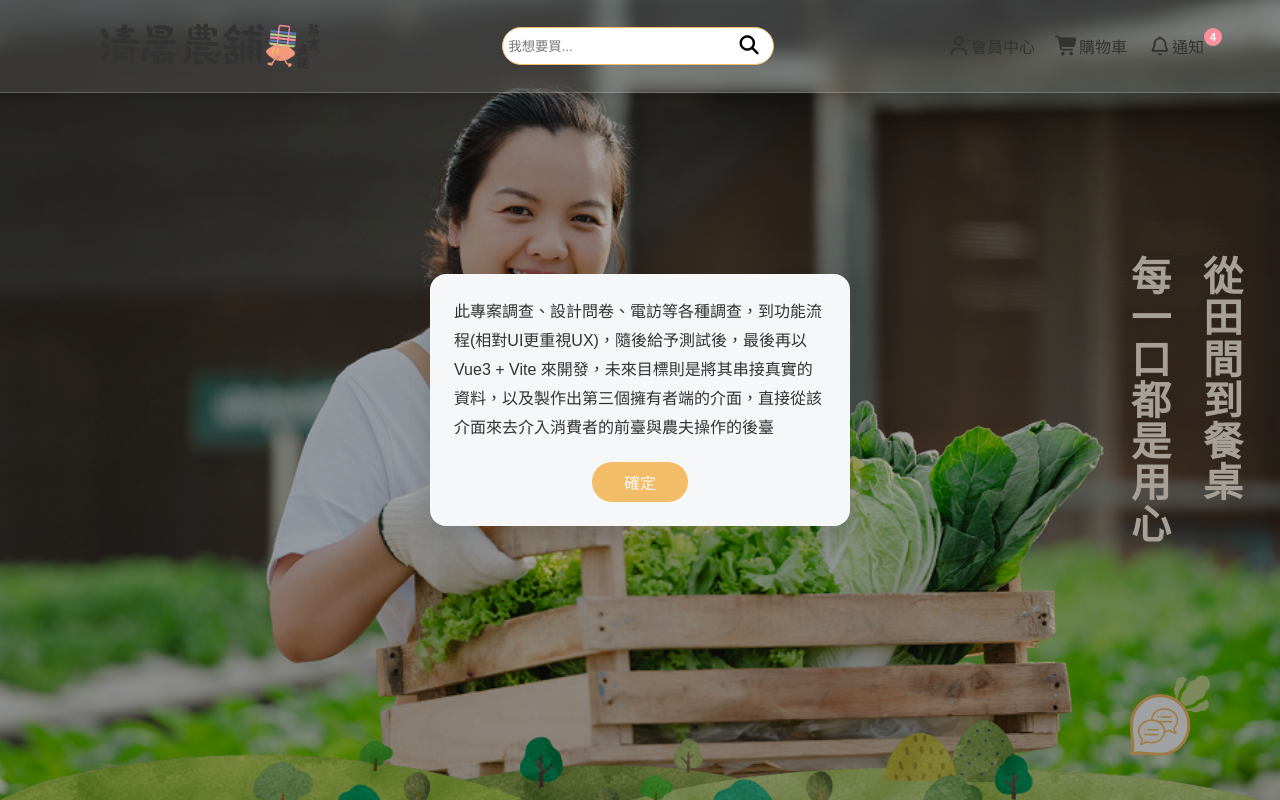
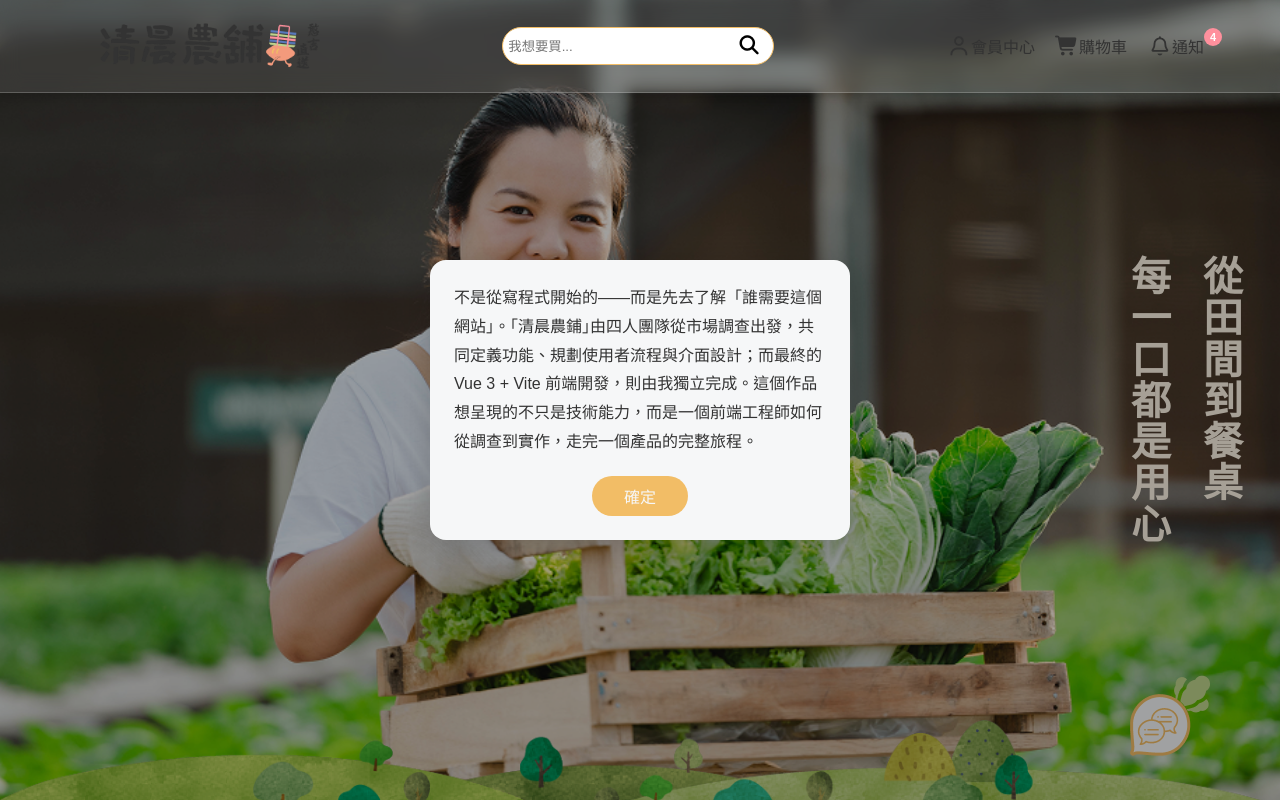
Before and after one commit to rHyThM3294/morning-farm, a Vue app: page / in a window 1280 px wide. Both pictures are taken after a click on the button 1170 px from the left and 717 px from the top of the page. Shown: the top 800 px of the page. Built offline with nearby package versions, Linux system fonts and the light colour scheme.

Commit message:
更改commContent內的文字敘述

```diff
--- a/src/components/common/Communication.vue
+++ b/src/components/common/Communication.vue
@@ -2,7 +2,7 @@
   <div v-show="visible" class="commOverlay" ref="overlayRef" @click.self="closePanel">
     <div class="commPanel" ref="panelRef">
       <div class="commContent">
-        <p>此專案調查、設計問卷、電訪等各種調查，到功能流程(相對UI更重視UX)，隨後給予測試後，最後再以 Vue3 + Vite 來開發，未來目標則是將其串接真實的資料，以及製作出第三個擁有者端的介面，直接從該介面來去介入消費者的前臺與農夫操作的後臺</p>
+        <p>不是從寫程式開始的——而是先去了解「誰需要這個網站」。｢清晨農鋪｣由四人團隊從市場調查出發，共同定義功能、規劃使用者流程與介面設計；而最終的 Vue 3 + Vite 前端開發，則由我獨立完成。這個作品想呈現的不只是技術能力，而是一個前端工程師如何從調查到實作，走完一個產品的完整旅程。</p>
       </div>
       <div class="commFooter">
         <button type="button" class="confirmButton" @click="closePanel">確定</button>
@@ -10,45 +10,34 @@
     </div>
   </div>
 </template>
-
 <script setup>
 import { ref, watch, nextTick } from 'vue'
 import { gsap } from 'gsap'
-
 const props = defineProps({
   visible: Boolean,
   originRect: Object
 })
-
 const emit = defineEmits(['close'])
-
 const overlayRef = ref(null)
 const panelRef = ref(null)
-
 watch(() => props.visible, async (val) => {
   if (!val) return
   await nextTick()
   if (!panelRef.value || !props.originRect) return
-
   const { x, y, width, height } = props.originRect
-
   // 計算按鈕中心點相對於視窗的位置
   const btnCenterX = x + width / 2
   const btnCenterY = y + height / 2
-
   // 取得 panel 的尺寸，計算 panel 中心
   const panelRect = panelRef.value.getBoundingClientRect()
   const panelCenterX = window.innerWidth / 2
   const panelCenterY = window.innerHeight / 2
-
   // 偏移量：從按鈕中心到 panel 正中間的差距
   const offsetX = btnCenterX - panelCenterX
   const offsetY = btnCenterY - panelCenterY
-
   // overlay 淡入
   gsap.set(overlayRef.value, { opacity: 0 })
   gsap.to(overlayRef.value, { opacity: 1, duration: 0.3, ease: 'power2.out' })
-
   // panel 從按鈕位置縮放展開到正中間
   gsap.set(panelRef.value, { clearProps: 'all' })
   gsap.set(panelRef.value, {
@@ -67,25 +56,20 @@ watch(() => props.visible, async (val) => {
     ease: 'power3.out'
   })
 })
-
 function closePanel() {
   if (!panelRef.value || !props.originRect) {
     emit('close')
     return
   }
-
   const { x, y, width, height } = props.originRect
   const btnCenterX = x + width / 2
   const btnCenterY = y + height / 2
   const panelCenterX = window.innerWidth / 2
   const panelCenterY = window.innerHeight / 2
-
   const offsetX = btnCenterX - panelCenterX
   const offsetY = btnCenterY - panelCenterY
-
   // overlay 淡出
   gsap.to(overlayRef.value, { opacity: 0, duration: 0.3, ease: 'power2.in' })
-
   // panel 從正中間縮放消失到按鈕位置
   gsap.to(panelRef.value, {
     x: offsetX,
@@ -101,9 +85,8 @@ function closePanel() {
   })
 }
 </script>
-
 <style scoped>
-.commOverlay {
+.commOverlay{
   position: fixed;
   inset: 0;
   background: rgba(0, 0, 0, 0.35);
@@ -112,8 +95,7 @@ function closePanel() {
   justify-content: center;
   align-items: center;
 }
-
-.commPanel {
+.commPanel{
   background: var(--white);
   border-radius: 1em;
   padding: 1.5em;
@@ -124,20 +106,17 @@ function closePanel() {
   gap: 1.2em;
   box-shadow: 0 8px 32px rgba(0, 0, 0, 0.18);
 }
-
-.commContent p {
+.commContent p{
   font-size: 1em;
   line-height: 1.8;
   color: var(--black);
   margin: 0;
 }
-
-.commFooter {
+.commFooter{
   display: flex;
   justify-content: center;
 }
-
-.confirmButton {
+.confirmButton{
   padding: 0.5em 2em;
   border: none;
   border-radius: 2em;
@@ -153,5 +132,4 @@ function closePanel() {
         background-color: var(--backgroundColor);
     }
 }
-
 </style>
```
